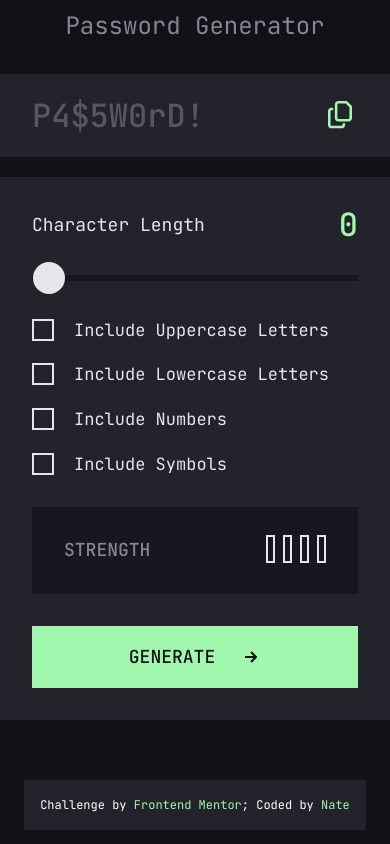
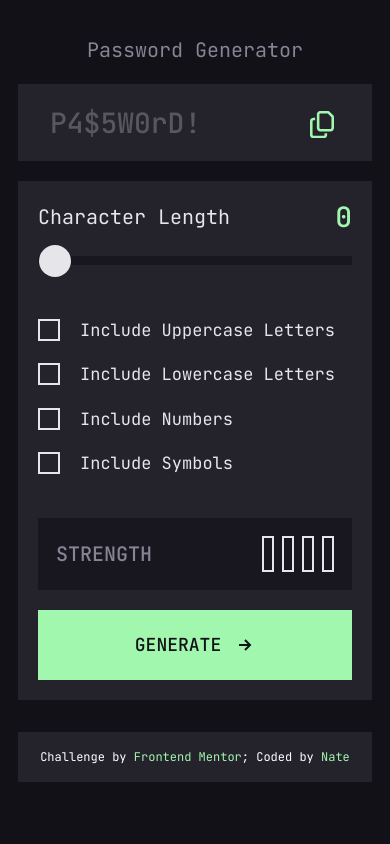
Before and after one commit to ntjnh/password-generator, a React (Vite) app: page / in a window 390 px wide. Built offline with nearby package versions, Linux system fonts and the light colour scheme.

Commit message:
Various responsive tweaks

```diff
--- a/src/assets/scss/app.scss
+++ b/src/assets/scss/app.scss
@@ -23,24 +23,34 @@ body {
 }
 
 .App {
-    @include flex(center);
     background-color: $black;
     color: $grey;
-    flex-wrap: wrap;
+    padding: 2.5rem 1.125rem 1.125rem;
     min-height: 100vh;
     position: relative;
     width: 100vw;
+
+    @media (min-width: 768px) {
+        @include flex(center);
+        flex-wrap: wrap;
+        padding: 0;
+    }
 
     main {
         max-width: 540px;
         width: 100%;
 
         h1 {
-            font-size: 1.5rem;
+            font-size: 1.25rem;
             font-weight: 400;
             line-height: 1;
+            margin: 0 0 1.5rem;
+            text-align: center;
+
+            @media (min-width: 768px) {
+                font-size: 1.5rem;
                 margin: 0 0 2.25rem;
-            text-align: center;
+            }
         }
 
         .password {
@@ -51,9 +61,13 @@ body {
 
             &__text {
                 color: $grey-dark;
-                font-size: 2rem;
+                font-size: 1.75rem;
                 font-weight: 500;
                 margin: 0;
+
+                @media (min-width: 768px) {
+                    font-size: 2rem;
+                }
 
                 &--grey {
                     color: $grey-light;
@@ -90,7 +104,11 @@ body {
         form {
             background-color: $grey-v-dark;
             color: $grey-light;
+            padding: 1.25rem;
+
+            @media (min-width: 768px) {
                 padding: 2rem;
+            }
 
             input,
             button {
@@ -126,29 +144,42 @@ body {
                 }
 
                 &__label {
-                    font-size: 17px;
+                    font-size: 1.0625rem;
                     margin-left: 1.25rem;
                 }
             }
 
             .length {
+                margin-bottom: 3rem;
+                position: relative;
+
+                @media (min-width: 768px) {
                     margin-bottom: 2rem;
-                position: relative;
+                }
 
                 &__label {
                     display: block;
-                    font-size: 18px;
+                    font-size: 1.25rem;
                     line-height: 2rem;
+                    margin-bottom: 1rem;
+
+                    @media (min-width: 768px) {
+                        font-size: 1.125rem;
                         margin-bottom: 1.5rem;
+                    }
                 }
 
                 &__input-track-left {
                     background-color: $green;
                     bottom: 5px;
                     display: inline-block;
-                    height: 6px;
+                    height: 9px;
                     left: 0;
                     position: absolute;
+
+                    @media (min-width: 768px) {
+                        height: 6px;
+                    }
                 }
 
                 &__input {
@@ -156,9 +187,13 @@ body {
                     background-color: $black-2;
                     cursor: pointer;
                     display: inline-block;
-                    height: 6px;
+                    height: 9px;
                     margin: 0;
                     width: 100%;
+
+                    @media (min-width: 768px) {
+                        height: 6px;
+                    }
 
                     &::-webkit-slider-thumb {
                         @include range-thumb;
@@ -175,12 +210,17 @@ body {
 
                 &__value {
                     color: $green;
-                    font-size: 2rem;
+                    font-size: 1.75rem;
                     font-weight: 500;
                     line-height: 1;
                     position: absolute;
                     right: 0;
+                    top: 2px;
+
+                    @media (min-width: 768px) {
+                        font-size: 2rem;
                         top: 0;
+                    }
                 }
             }
 
@@ -202,15 +242,24 @@ body {
                 @include flex;
                 background-color: $black-2;
                 line-height: 1;
+                margin: 2.75rem 0 1.25rem;
+                padding: 1.125rem;
+
+                @media (min-width: 768px) {
                     margin: 2rem 0;
                     padding: 1.75rem 2rem;
+                }
 
                 &__title {
                     color: $grey;
-                    font-size: 18px;
+                    font-size: 1.25rem;
                     font-weight: 500;
                     margin: 0;
                     text-transform: uppercase;
+
+                    @media (min-width: 768px) {
+                        font-size: 1.125rem;
+                    }
                 }
 
                 &__status {
@@ -219,19 +268,38 @@ body {
 
                 &__label {
                     display: inline-block;
-                    margin-right: 1rem;
+                    font-size: 1.25rem;
+                    font-weight: 500;
+                    margin-right: .75rem;
                     text-transform: uppercase;
                     width: fit-content;
+
+                    @media (min-width: 768px) {
+                        font-size: 1rem;
+                        font-weight: 400;
+                        margin-right: 1rem;
+                    }
                 }
 
                 .strength-meter {
+                    line-height: 11px;
+
+                    @media (min-width: 768px) {
+                        line-height: 1;
+                    }
+
                     &__bar {
                         background-color: transparent;
                         border: 2px solid $grey-light;
                         display: inline-block;
+                        height: 36px;
+                        margin-left: .5rem;
+                        width: 12px;
+
+                        @media (min-width: 768px) {
                             height: 28px;
-                        margin-left: .5rem;
                             width: 9px;
+                        }
 
                         &.strong {
                             @include strength-meter-colour(limegreen);
@@ -267,10 +335,14 @@ body {
                 font-size: 1.125rem;
                 font-weight: 500;
                 line-height: 1;
-                padding: 1.25rem;
+                padding: 1.5rem;
                 text-transform: uppercase;
                 transition: all .25s ease-in-out;
                 width: 100%;
+
+                @media (min-width: 768px) {
+                    padding: 1.25rem;
+                }
 
                 &:hover {
                     background-color: transparent;
@@ -284,8 +356,12 @@ body {
                 svg {
                     display: inline-block;
                     height: auto;
-                    margin: 0 0 -4px 1.75rem;
+                    margin: 0 0 -4px 1rem;
                     width: 18px;
+
+                    @media (min-width: 768px) {
+                        margin-left: 1.75rem;
+                    }
 
                     polygon {
                         fill: $black;
```
Lines whose indentation alone changed are shown as unchanged.
